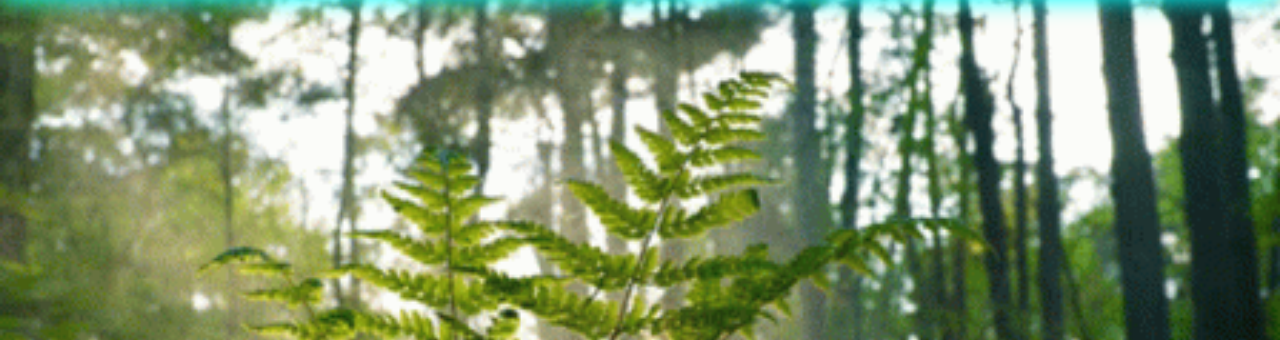
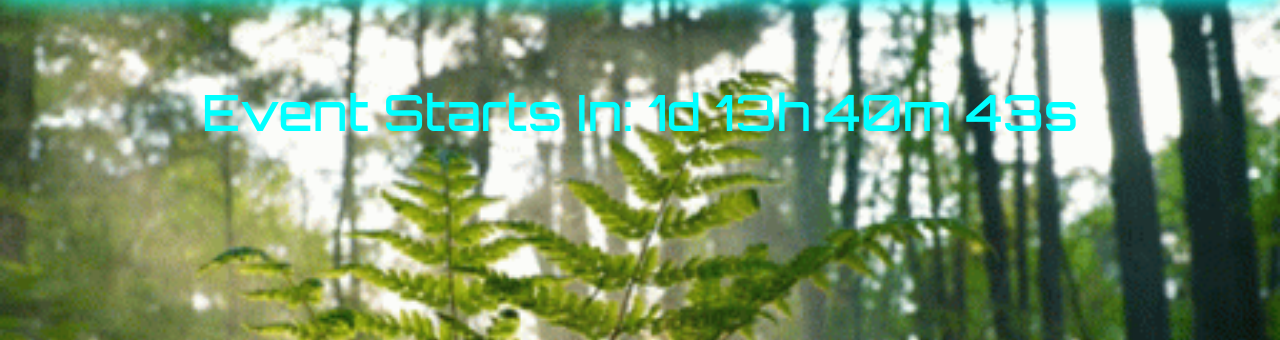
Before and after one commit to Gov-10/VNIT-AI-Hackathon, a Django app: page / in a window 1280 px wide. Shown: the part 82-422 px from the top of the page. Run offline with Django 5.2, Linux system fonts and the light colour scheme.

Commit message:
Added a countdown timer

```diff
--- a/hackathon/myHackathon/templates/home.html
+++ b/hackathon/myHackathon/templates/home.html
@@ -4,7 +4,7 @@
 <head>
     <meta charset="UTF-8">
     <meta name="viewport" content="width=device-width, initial-scale=1.0">
-    <title>Chatbot</title>
+    <title>Cipher Minds fest</title>
     <style>
         @import url('https://fonts.googleapis.com/css2?family=Orbitron:wght@500&display=swap');
 
@@ -345,7 +345,7 @@
 
     <br><br><br><br>
 
-
+    <div id="countdown"></div>
 
     <!-- Chatbot Button -->
     <button id="chatbot-btn" onclick="toggleChatbot()">🤖AI Chatbot!</button>
@@ -403,7 +403,24 @@
                 responseElement.textContent = "Error fetching response";
             });
         }
+        function countdown() {
+            let eventDate = new Date("March 19, 2025 06:00:00").getTime();
+            let now = new Date().getTime();
+            let timeLeft = eventDate - now;
 
+            let days = Math.floor(timeLeft / (1000 * 60 * 60 * 24));
+            let hours = Math.floor((timeLeft % (1000 * 60 * 60 * 24)) / (1000 * 60 * 60));
+            let minutes = Math.floor((timeLeft % (1000 * 60 * 60)) / (1000 * 60));
+            let seconds = Math.floor((timeLeft % (1000 * 60)) / 1000);
+
+            document.getElementById("countdown").style.color = "cyan";
+            document.getElementById("countdown").style.fontSize = "50px";
+            document.getElementById("countdown").style.fontWeight = "200px";
+            document.getElementById("countdown").textContent = `Event Starts In: ${days}d ${hours}h ${minutes}m ${seconds}s`;
+
+            setTimeout(countdown, 1000);
+        }
+        countdown();
     </script>
 
 </body>
```
Also changed, not shown: hackathon/db.sqlite3.
